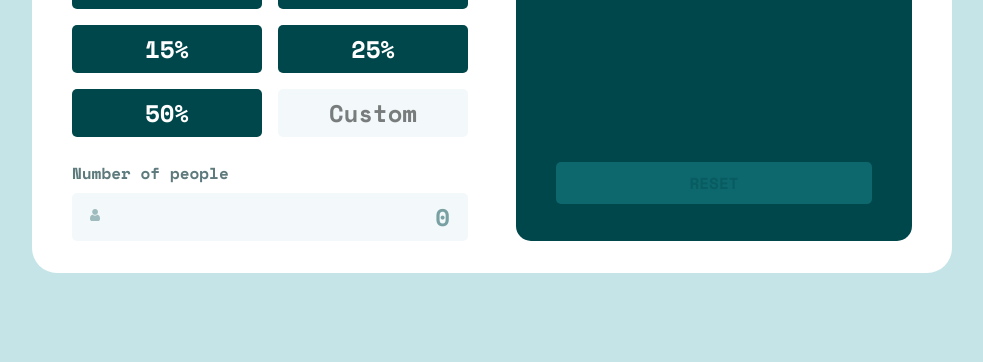
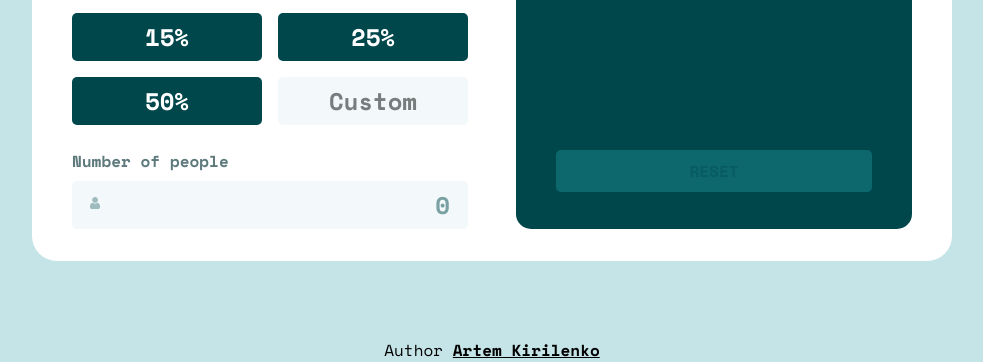
Before and after one commit to kirilenko-a/tip-calculator-app, a website built with Vite: page index.html in a window 1280 px wide. Shown: the part 438-800 px from the top of the page, without its empty margins (148-1131 px from the left). Built offline with nearby package versions, Linux system fonts and the light colour scheme.

Commit message:
feat: add footer

```diff
--- a/index.html
+++ b/index.html
@@ -14,8 +14,9 @@
     <script type="module" src="/src/main.js"></script>
     <title>Tip calculator app</title>
   </head>
-  <body
-    class="font-main bg-grey-200 flex min-h-screen flex-col items-center justify-center md:gap-10 xl:gap-22"
+  <body class="font-main bg-grey-200 flex min-h-screen flex-col">
+    <div
+      class="flex flex-1 flex-col items-center justify-center md:gap-10 xl:gap-22"
     >
       <header class="pt-12.5 pb-10 md:pt-12.5 md:pb-0 xl:p-0">
         <img src="/images/logo.svg" alt="Splitter logo" />
@@ -27,7 +28,9 @@
         <form id="form" class="flex flex-col gap-8 md:gap-6">
           <fieldset class="fieldset-flex">
             <label class="label" for="bill">Bill</label>
-          <div class="input-wrapper before:bg-[url('/images/icon-dollar.svg')]">
+            <div
+              class="input-wrapper before:bg-[url('/images/icon-dollar.svg')]"
+            >
               <input
                 class="info-input"
                 type="number"
@@ -106,7 +109,9 @@
 
           <fieldset class="fieldset-flex">
             <label class="label" for="people-amount">Number of people</label>
-          <div class="input-wrapper before:bg-[url('/images/icon-person.svg')]">
+            <div
+              class="input-wrapper before:bg-[url('/images/icon-person.svg')]"
+            >
               <input
                 class="info-input"
                 type="number"
@@ -149,5 +154,18 @@
           </button>
         </section>
       </main>
+    </div>
+
+    <footer class="text-center">
+      <p>
+        Author
+        <a
+          class="font-bold underline hover:text-green-400"
+          href="https://github.com/kirilenko-a"
+          target="_blank"
+          >Artem Kirilenko</a
+        >
+      </p>
+    </footer>
   </body>
 </html>
```
Lines whose indentation alone changed are shown as unchanged.
